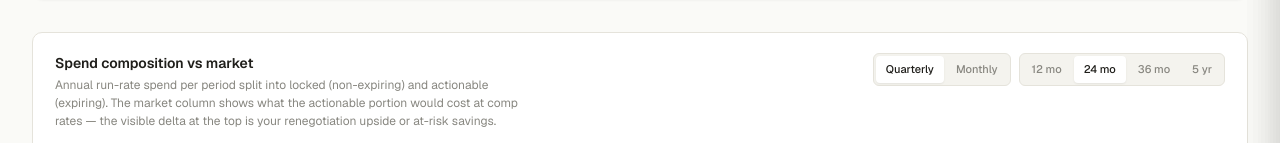
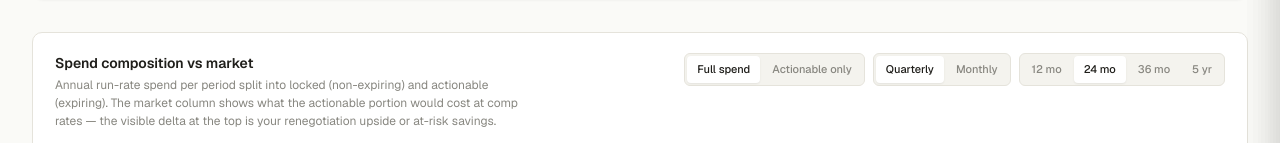
Before and after one commit to pazkagan-Unframe/mi2.0, a Next.js app: page / in a window 1280 px wide. Shown: the part 575-718 px from the top of the page. Built offline with nearby package versions, Linux system fonts and the light colour scheme; no server answers.

Commit message:
feat: add view mode toggle to Spend composition card
Implement "Full spend / Actionable only" toggle for chart rendering.

```diff
--- a/components/spend-composition.tsx
+++ b/components/spend-composition.tsx
@@ -31,25 +31,38 @@ const NEAR_TERM_MONTHS = 12
  * Clicking any column opens the breakdown side panel filtered to that period —
  * same drill-down as the renewal timeline beneath it.
  */
+/**
+ * "full" shows the entire spend stack (locked + actionable) so absolute
+ * magnitudes are honest. "actionable" hides the locked baseline and rescales
+ * to the largest expiring portion, surfacing the current-vs-market delta on
+ * periods where the renegotiable slice is small relative to total spend.
+ */
+type ViewMode = "full" | "actionable"
+
 export function SpendComposition({ rows, onSelectPeriod }: Props) {
   const [granularity, setGranularity] = useState<Granularity>("quarter")
   const [horizon, setHorizon] = useState<HorizonMonths>(24)
+  const [viewMode, setViewMode] = useState<ViewMode>("full")
 
   const data = useMemo(
     () => buildSpendComposition(rows, granularity, horizon),
     [rows, granularity, horizon],
   )
 
-  // Y-axis scale: anchored to the largest bar across all visible buckets in
-  // either column. Add a small headroom so the tallest bar isn't flush.
+  // Y-axis scale: anchored to the largest visible bar across both columns.
+  // In "actionable" mode we exclude the locked baseline so the rescale makes
+  // small deltas visible.
   const maxBar = useMemo(() => {
     let m = 0
     for (const b of data.buckets) {
-      if (b.totalCurrent > m) m = b.totalCurrent
-      if (b.totalMarket > m) m = b.totalMarket
+      const hi =
+        viewMode === "actionable"
+          ? Math.max(b.expiringSpendCurrent, b.expiringSpendMarket)
+          : Math.max(b.totalCurrent, b.totalMarket)
+      if (hi > m) m = hi
     }
     return Math.max(1, m * 1.04)
-  }, [data.buckets])
+  }, [data.buckets, viewMode])
 
   const netLabel =
     data.horizonNetDelta > 0
@@ -77,6 +90,26 @@ export function SpendComposition({ rows, onSelectPeriod }: Props) {
           </div>
         </div>
         <div className="timeline-controls">
+          <div className="seg" role="group" aria-label="Spend view">
+            <button
+              type="button"
+              className={`seg-opt${viewMode === "full" ? " on" : ""}`}
+              onClick={() => setViewMode("full")}
+              aria-pressed={viewMode === "full"}
+              title="Show locked + actionable spend"
+            >
+              Full spend
+            </button>
+            <button
+              type="button"
+              className={`seg-opt${viewMode === "actionable" ? " on" : ""}`}
+              onClick={() => setViewMode("actionable")}
+              aria-pressed={viewMode === "actionable"}
+              title="Hide non-expiring baseline, rescale to actionable spend"
+            >
+              Actionable only
+            </button>
+          </div>
           <div className="seg">
             <button
               type="button"
@@ -155,6 +188,7 @@ export function SpendComposition({ rows, onSelectPeriod }: Props) {
         buckets={data.buckets}
         maxBar={maxBar}
         granularity={granularity}
+        viewMode={viewMode}
         onSelectPeriod={onSelectPeriod}
       />
     </section>
@@ -165,11 +199,13 @@ function SpendChart({
   buckets,
   maxBar,
   granularity,
+  viewMode,
   onSelectPeriod,
 }: {
   buckets: SpendBucket[]
   maxBar: number
   granularity: Granularity
+  viewMode: ViewMode
   onSelectPeriod: (key: string, label: string, granularity: Granularity) => void
 }) {
   const [hovered, setHovered] = useState<string | null>(null)
@@ -191,7 +227,11 @@ function SpendChart({
       <div className="timeline-chart sc-chart" role="list">
         {buckets.map((b) => {
           const dim = b.monthsFromNow >= NEAR_TERM_MONTHS
-          const lockedH = (b.lockedSpend / maxBar) * 100
+          // In "actionable only" mode the locked baseline is hidden — the top
+          // (expiring) segment anchors at 0 and gets the full chart height to
+          // expand into.
+          const lockedH =
+            viewMode === "actionable" ? 0 : (b.lockedSpend / maxBar) * 100
           const topCurrentH = (b.expiringSpendCurrent / maxBar) * 100
           const topMarketH = (b.expiringSpendMarket / maxBar) * 100
           const isHovered = hovered === b.key
```
